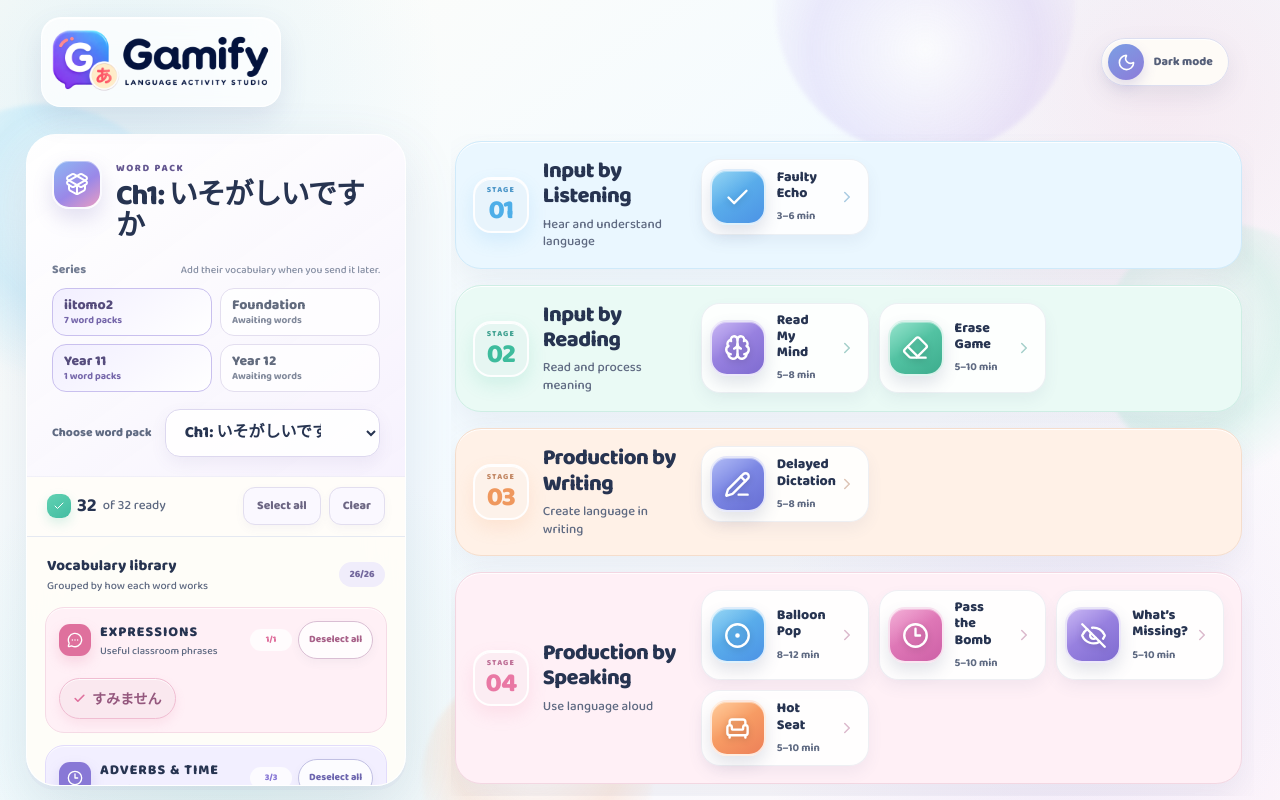
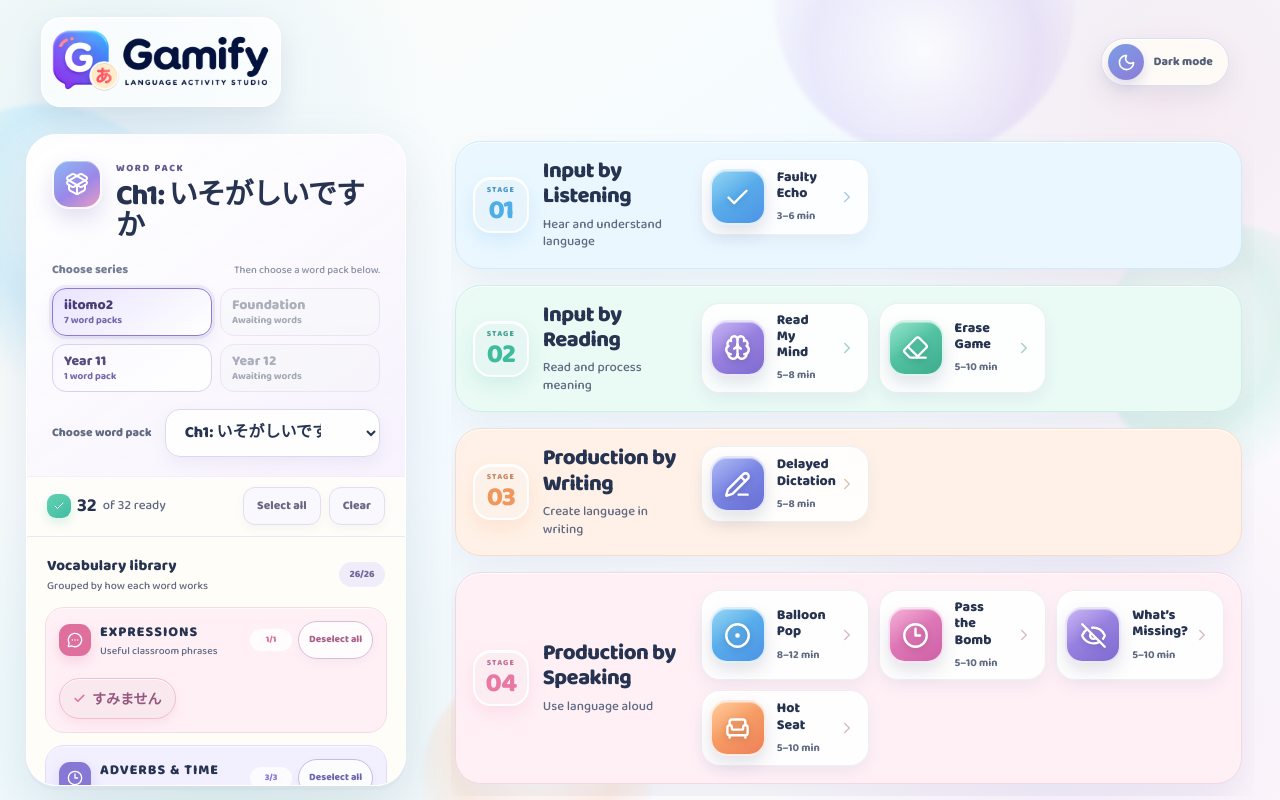
Before and after one commit to japaneseboost/gamify, a Next.js app: page /gamify/ in a window 1280 px wide. Built offline with nearby package versions, Linux system fonts and the light colour scheme.

Commit message:
Filter word packs by selected series

```diff
--- a/app/globals.css
+++ b/app/globals.css
@@ -674,7 +674,9 @@ button:focus-visible,textarea:focus-visible,input:focus-visible,select:focus-vis
 .pack-series-catalog>header>span{color:#737d93;font-size:11px;font-weight:780}
 .pack-series-catalog>header>small{color:#8790a4;font-size:10px;line-height:1.25;text-align:right}
 .pack-series-catalog ul{display:grid;grid-template-columns:repeat(2,minmax(0,1fr));gap:8px;margin:0;padding:0;list-style:none}
-.pack-series-catalog li{
+.pack-series-catalog li{min-width:0}
+.pack-series-catalog li button{
+  width:100%;
   min-width:0;
   min-height:48px;
   display:grid;
@@ -685,11 +687,19 @@ button:focus-visible,textarea:focus-visible,input:focus-visible,select:focus-vis
   border-radius:14px;
   color:#626b7e;
   background:rgba(255,255,255,.7);
-}
-.pack-series-catalog li.available{border-color:#c9c0ee;color:#564c7d;background:linear-gradient(145deg,#f2efff,#fff)}
+  font:inherit;
+  text-align:left;
+  cursor:pointer;
+  transition:border-color .16s ease,background .16s ease,box-shadow .16s ease,color .16s ease;
+}
+.pack-series-catalog button.available{border-color:#d8d1f2;color:#564c7d;background:linear-gradient(145deg,#faf8ff,#fff)}
+.pack-series-catalog button.available:hover{border-color:#aa9be5;background:linear-gradient(145deg,#f0ecff,#fff);box-shadow:0 6px 14px rgba(111,95,176,.1)}
+.pack-series-catalog button.selected{border-color:#8e7bd5;color:#493e78;background:linear-gradient(145deg,#eae4ff,#fff);box-shadow:0 0 0 3px rgba(135,116,205,.12),0 7px 15px rgba(111,95,176,.1)}
+.pack-series-catalog button:focus-visible{outline:3px solid rgba(105,89,182,.34);outline-offset:2px}
+.pack-series-catalog button:disabled{color:#8c93a2;background:rgba(247,247,250,.72);cursor:not-allowed;opacity:.72}
 .pack-series-catalog li strong{min-width:0;font-size:13px;font-weight:790;line-height:1.15;overflow-wrap:anywhere}
 .pack-series-catalog li small{color:#81899b;font-size:9.5px;font-weight:650;line-height:1.2}
-.pack-series-catalog li.available small{color:#7566aa}
+.pack-series-catalog button.available small{color:#7566aa}
 .pack-picker{display:grid;grid-template-columns:auto minmax(0,1fr);align-items:center;gap:13px}
 .pack-picker>span{color:#737d93;font-size:11px;font-weight:760}
 .pack-picker select{
@@ -1586,10 +1596,13 @@ html[data-theme="dark"] .pack-series-catalog>header>small,
 html[data-theme="dark"] .pack-section-heading small,
 html[data-theme="dark"] .pos-group header small{color:#abb5c8}
 html[data-theme="dark"] .word-pack-title small{color:#b7a8e7}
-html[data-theme="dark"] .pack-series-catalog li{border-color:#39455c;color:#c7cede;background:#202b40}
-html[data-theme="dark"] .pack-series-catalog li.available{border-color:#655d91;color:#f0ecff;background:linear-gradient(145deg,#302b49,#252d43)}
+html[data-theme="dark"] .pack-series-catalog li button{border-color:#39455c;color:#c7cede;background:#202b40}
+html[data-theme="dark"] .pack-series-catalog button.available{border-color:#534d78;color:#e3def7;background:linear-gradient(145deg,#29263e,#252d43)}
+html[data-theme="dark"] .pack-series-catalog button.available:hover{border-color:#786cad;background:linear-gradient(145deg,#352f50,#293048)}
+html[data-theme="dark"] .pack-series-catalog button.selected{border-color:#9b8ce0;color:#fff;background:linear-gradient(145deg,#413967,#2d344d);box-shadow:0 0 0 3px rgba(155,140,224,.14)}
+html[data-theme="dark"] .pack-series-catalog button:disabled{color:#8993a6;background:#1d2739;opacity:.62}
 html[data-theme="dark"] .pack-series-catalog li small{color:#aeb7c8}
-html[data-theme="dark"] .pack-series-catalog li.available small{color:#c8bbf0}
+html[data-theme="dark"] .pack-series-catalog button.available small{color:#c8bbf0}
 html[data-theme="dark"] .pack-picker select{border-color:#3b465d;color:#e9edf6;background-color:#202b40;box-shadow:inset 0 1px 0 rgba(255,255,255,.04)}
 html[data-theme="dark"] .pack-toolbar{border-color:#303b52;color:#aeb8ca;background:#182237}
 html[data-theme="dark"] .pack-toolbar button{border-color:#3b465d;color:#c8cfdd;background:#222d43;box-shadow:none}
--- a/app/page.tsx
+++ b/app/page.tsx
@@ -20,7 +20,7 @@ import DrawOrActGame from "./DrawOrActGame";
 import PassTheBombGame from "./PassTheBombGame";
 import WhatsMissingGame from "./WhatsMissingGame";
 import HotSeatGame from "./HotSeatGame";
-import { wordPacks, wordPackSeries } from "./wordPacks";
+import { displayWordPackItem, wordPacks, wordPackSeries } from "./wordPacks";
 
 type Activity = {
   id:string; title:string; shortTitle:string; description:string;
@@ -99,6 +99,7 @@ const activities:Activity[] = [
 ];
 
 export default function Home(){
+  const [seriesId,setSeriesId]=useState(wordPacks[0].seriesId);
   const [packId,setPackId]=useState(wordPacks[0].id);
   const [selectedVocabulary,setSelectedVocabulary]=useState<string[]>(()=>[...wordPacks[0].vocabulary]);
   const [selectedPatterns,setSelectedPatterns]=useState<string[]>(()=>[...wordPacks[0].patterns]);
@@ -119,6 +120,7 @@ export default function Home(){
   const [theme,setTheme]=useState<ThemeMode>("light");
 
   const activePack=wordPacks.find((pack)=>pack.id===packId)??wordPacks[0];
+  const packsInSelectedSeries=wordPacks.filter((pack)=>pack.seriesId===seriesId);
   const selectedCount=selectedVocabulary.length+selectedPatterns.length;
   const totalPackItems=activePack.vocabulary.length+activePack.patterns.length;
   const allPatternsSelected=activePack.patterns.length>0&&activePack.patterns.every((item)=>selectedPatterns.includes(item));
@@ -131,6 +133,13 @@ export default function Home(){
     setPackId(nextPack.id);
     setSelectedVocabulary([...nextPack.vocabulary]);
     setSelectedPatterns([...nextPack.patterns]);
+  };
+
+  const chooseSeries=(nextSeriesId:string)=>{
+    const seriesPacks=wordPacks.filter((pack)=>pack.seriesId===nextSeriesId);
+    if(seriesPacks.length===0)return;
+    setSeriesId(nextSeriesId);
+    if(!seriesPacks.some((pack)=>pack.id===packId))choosePack(seriesPacks[0].id);
   };
 
   const toggleLanguageItem=(group:"vocabulary"|"patterns",item:string)=>{
@@ -290,15 +299,12 @@ export default function Home(){
               <div><small>WORD PACK</small><h2>{activePack.name}</h2><p>Build the language set for today&apos;s games.</p></div>
             </div>
             <section className="pack-series-catalog" aria-labelledby="pack-series-title">
-              <header><span id="pack-series-title">Series</span><small>Add their vocabulary when you send it later.</small></header>
+              <header><span id="pack-series-title">Choose series</span><small>Then choose a word pack below.</small></header>
               <ul>
-                {wordPackSeries.map((series)=><li className={series.status==="available"?"available":"awaiting"} key={series.id}>
-                  <strong>{series.name}</strong>
-                  <small>{series.status==="available"?`${series.packCount} word packs`:"Awaiting words"}</small>
-                </li>)}
+                {wordPackSeries.map((series)=>{const hasPacks=wordPacks.some((pack)=>pack.seriesId===series.id);const isActive=seriesId===series.id;return <li key={series.id}><button type="button" className={`${hasPacks?"available":"awaiting"} ${isActive?"selected":""}`} disabled={!hasPacks} aria-pressed={isActive} onClick={()=>chooseSeries(series.id)}><strong>{series.name}</strong><small>{hasPacks?`${series.packCount} ${series.packCount===1?"word pack":"word packs"}`:"Awaiting words"}</small></button></li>;})}
               </ul>
             </section>
-            <label className="pack-picker"><span>Choose word pack</span><select className="pack-select" value={packId} onChange={(event)=>choosePack(event.target.value)}>{wordPackSeries.map((series)=>{const seriesPacks=wordPacks.filter((pack)=>pack.seriesId===series.id);if(seriesPacks.length===0)return null;return <optgroup label={`${series.name} · ${seriesPacks.length} word packs`} key={series.id}>{seriesPacks.map((pack)=><option key={pack.id} value={pack.id}>{pack.name}</option>)}</optgroup>;})}</select></label>
+            <label className="pack-picker"><span>Choose word pack</span><select className="pack-select" value={packId} onChange={(event)=>choosePack(event.target.value)}>{packsInSelectedSeries.map((pack)=><option key={pack.id} value={pack.id}>{pack.name}</option>)}</select></label>
           </header>
 
           <div className="pack-toolbar">
@@ -317,14 +323,14 @@ export default function Home(){
                   const GroupIcon=visual.icon;
                   return <section className={`pos-group pos-${visual.tone}`} key={group.id} aria-labelledby={`pos-${activePack.id}-${group.id}`}>
                     <header><span className="pos-icon" aria-hidden="true"><GroupIcon size={16}/></span><div className="pos-copy"><h4 id={`pos-${activePack.id}-${group.id}`}>{group.label}</h4><small>{visual.description}</small></div><div className="pos-group-actions"><span className="pos-count">{selectedInGroup}/{group.items.length}</span><button type="button" className="pos-toggle" onClick={()=>toggleVocabularyGroup(group.items)} aria-label={`${allSelected?"Deselect":"Select"} all ${group.label.toLowerCase()} words`}>{allSelected?"Deselect all":"Select all"}</button></div></header>
-                    <div className="language-chip-grid">{group.items.map((item)=>{const isSelected=selectedVocabulary.includes(item);return <button type="button" className={`language-chip ${isSelected?"selected":""}`} aria-pressed={isSelected} key={item} onClick={()=>toggleLanguageItem("vocabulary",item)}>{isSelected&&<Check size={13} aria-hidden="true"/>}<span>{item}</span></button>;})}</div>
+                    <div className="language-chip-grid">{group.items.map((item)=>{const isSelected=selectedVocabulary.includes(item);return <button type="button" className={`language-chip ${isSelected?"selected":""}`} aria-pressed={isSelected} key={item} onClick={()=>toggleLanguageItem("vocabulary",item)}>{isSelected&&<Check size={13} aria-hidden="true"/>}<span>{displayWordPackItem(item)}</span></button>;})}</div>
                   </section>;
                 })}
               </div>
             </section>
             <section className="pack-group pattern-library" aria-labelledby="pack-patterns-title">
               <header className="pack-section-heading"><span className="pos-icon pattern-icon" aria-hidden="true"><Puzzle size={16}/></span><div><h3 id="pack-patterns-title">Target patterns</h3><small>Sentence frames and grammar</small></div><div className="pos-group-actions"><span className="pos-count">{selectedPatterns.length}/{activePack.patterns.length}</span><button type="button" className="pos-toggle" onClick={toggleAllPatterns} aria-label={`${allPatternsSelected?"Deselect":"Select"} all target patterns`}>{allPatternsSelected?"Deselect all":"Select all"}</button></div></header>
-              <div className="language-chip-grid">{activePack.patterns.map((item)=>{const isSelected=selectedPatterns.includes(item);return <button type="button" className={`language-chip pattern-chip ${isSelected?"selected":""}`} aria-pressed={isSelected} key={item} onClick={()=>toggleLanguageItem("patterns",item)}>{isSelected&&<Check size={13} aria-hidden="true"/>}<span>{item}</span></button>;})}</div>
+              <div className="language-chip-grid">{activePack.patterns.map((item)=>{const isSelected=selectedPatterns.includes(item);return <button type="button" className={`language-chip pattern-chip ${isSelected?"selected":""}`} aria-pressed={isSelected} key={item} onClick={()=>toggleLanguageItem("patterns",item)}>{isSelected&&<Check size={13} aria-hidden="true"/>}<span>{displayWordPackItem(item)}</span></button>;})}</div>
             </section>
           </div>
         </article>
--- a/app/wordPacks.ts
+++ b/app/wordPacks.ts
@@ -138,3 +138,19 @@ export const wordPacks: WordPack[] = [
     ["[place]に着きました","[place]で観光する予定です","[transport]で[place]に行きました","[topic]について説明してくれました","[food]を食べるつもりです","[item]を買いたいと思っています","[transport]に乗って[place]に行く予定です","[place]は世界遺産だそうです","[verb]たら","[time]間に"],
   ),
 ];
+
+const wordPackReadingLabels: Record<string, string> = {
+  "まい日":"毎日（まいにち）","学校":"学校（がっこう）","何時":"何時（なんじ）","〜時":"〜時（〜じ）","〜半":"〜半（〜はん）","〜分":"〜分（〜ふん）","[person]の一日":"[person]の一日（いちにち）","わたしたちの一日":"わたしたちの一日（いちにち）",
+  "小学校":"小学校（しょうがっこう）","中学校":"中学校（ちゅうがっこう）","高校":"高校（こうこう）","大学":"大学（だいがく）","すう学":"数学（すうがく）","自己紹介":"自己紹介（じこしょうかい）","何年生":"何年生（なんねんせい）","[number]年生":"[number]年生（ねんせい）","[number]時かんめ":"[number]時間目（じかんめ）","何時かんめ":"何時間目（なんじかんめ）","何時から":"何時（なんじ）から","何時まで":"何時（なんじ）まで","好きなかもく":"好き（すき）なかもく","いちばん好きなかもく":"いちばん好き（すき）なかもく","いちばんむずかしいかもく":"いちばんむずかしいかもく",
+  "はる（春）":"春（はる）","なつ（夏）":"夏（なつ）","あき（秋）":"秋（あき）","ふゆ（冬）":"冬（ふゆ）","一がつ":"一月（いちがつ）","二がつ":"二月（にがつ）","三がつ":"三月（さんがつ）","にゅう学しき":"入学式（にゅうがくしき）","水えいたいかい":"水泳大会（すいえいたいかい）","しゅう学りょこう":"修学旅行（しゅうがくりょこう）","あるいて行きます":"歩いて（あるいて）行きます（いきます）","何月":"何月（なんがつ）","何曜日":"何曜日（なんようび）","何で":"何で（なんで）",
+  "山":"山（やま）","川":"川（かわ）","天気":"天気（てんき）","大好き":"大好き（だいすき）","好き":"好き（すき）","あまり好きじゃない":"あまり好き（すき）じゃない","きょ年":"去年（きょねん）","ひまな時に":"ひまな時（とき）に","休みに":"休み（やすみ）に","時々":"時々（ときどき）",
+  "かみ(の毛)":"髪の毛（かみのけ）","手":"手（て）","耳":"耳（みみ）","目":"目（め）","先しゅう":"先週（せんしゅう）","まい年":"毎年（まいとし）",
+  "おとこの人":"男の人（おとこのひと）","おんなの人":"女の人（おんなのひと）","全員":"全員（ぜんいん）",
+  "人気があります":"人気（にんき）があります","自然":"自然（しぜん）","上げます":"上げます（あげます）","[place]は人気があります":"[place]は人気（にんき）があります","[activity]はエネルギーを上げます":"[activity]はエネルギーを上げます（あげます）",
+  "広島":"広島（ひろしま）","部屋":"部屋（へや）","洋室":"洋室（ようしつ）","平和記念公園":"平和記念公園（へいわきねんこうえん）","地元":"地元（じもと）","伝統工芸":"伝統工芸（でんとうこうげい）","店":"店（みせ）","宮島":"宮島（みやじま）","神社":"神社（じんじゃ）","旅行":"旅行（りょこう）","世界遺産":"世界遺産（せかいいさん）","家族":"家族（かぞく）","観光客":"観光客（かんこうきゃく）","経験":"経験（けいけん）","歴史":"歴史（れきし）","平和":"平和（へいわ）","晩ご飯":"晩ご飯（ばんごはん）","お好み焼き":"お好み焼き（おこのみやき）","筆":"筆（ふで）","書道":"書道（しょどう）","写真":"写真（しゃしん）",
+  "教えます":"教えます（おしえます）","着きます":"着きます（つきます）","観光します":"観光します（かんこうします）","説明します":"説明します（せつめいします）","話します":"話します（はなします）","食べます":"食べます（たべます）","買います":"買います（かいます）","帰ります":"帰ります（かえります）","始めます":"始めます（はじめます）","乗ります":"乗ります（のります）","知ります":"知ります（しります）","撮ります":"撮ります（とります）","会います":"会います（あいます）",
+  "広い":"広い（ひろい）","新しい":"新しい（あたらしい）","気もちがいい":"気持ち（きもち）がいい","多い":"多い（おおい）","親切(な)":"親切（しんせつ）な","有名(な)":"有名（ゆうめい）な","楽しみ(な)":"楽しみ（たのしみ）な","午後":"午後（ごご）","二日間":"二日間（ふつかかん）","今日":"今日（きょう）","午前中":"午前中（ごぜんちゅう）","明日":"明日（あした）","来月":"来月（らいげつ）",
+  "〜予定です":"〜予定（よてい）です","〜たいと思っています":"〜たいと思っています（おもっています）","〜間に":"〜間（あいだ）に","[place]に着きました":"[place]に着きました（つきました）","[place]で観光する予定です":"[place]で観光（かんこう）する予定（よてい）です","[transport]で[place]に行きました":"[transport]で[place]に行きました（いきました）","[topic]について説明してくれました":"[topic]について説明（せつめい）してくれました","[food]を食べるつもりです":"[food]を食べる（たべる）つもりです","[item]を買いたいと思っています":"[item]を買いたい（かいたい）と思っています（おもっています）","[transport]に乗って[place]に行く予定です":"[transport]に乗って（のって）[place]に行く（いく）予定（よてい）です","[place]は世界遺産だそうです":"[place]は世界遺産（せかいいさん）だそうです","[time]間に":"[time]間（あいだ）に",
+};
+
+export const displayWordPackItem = (value: string) => wordPackReadingLabels[value] ?? value;
```
